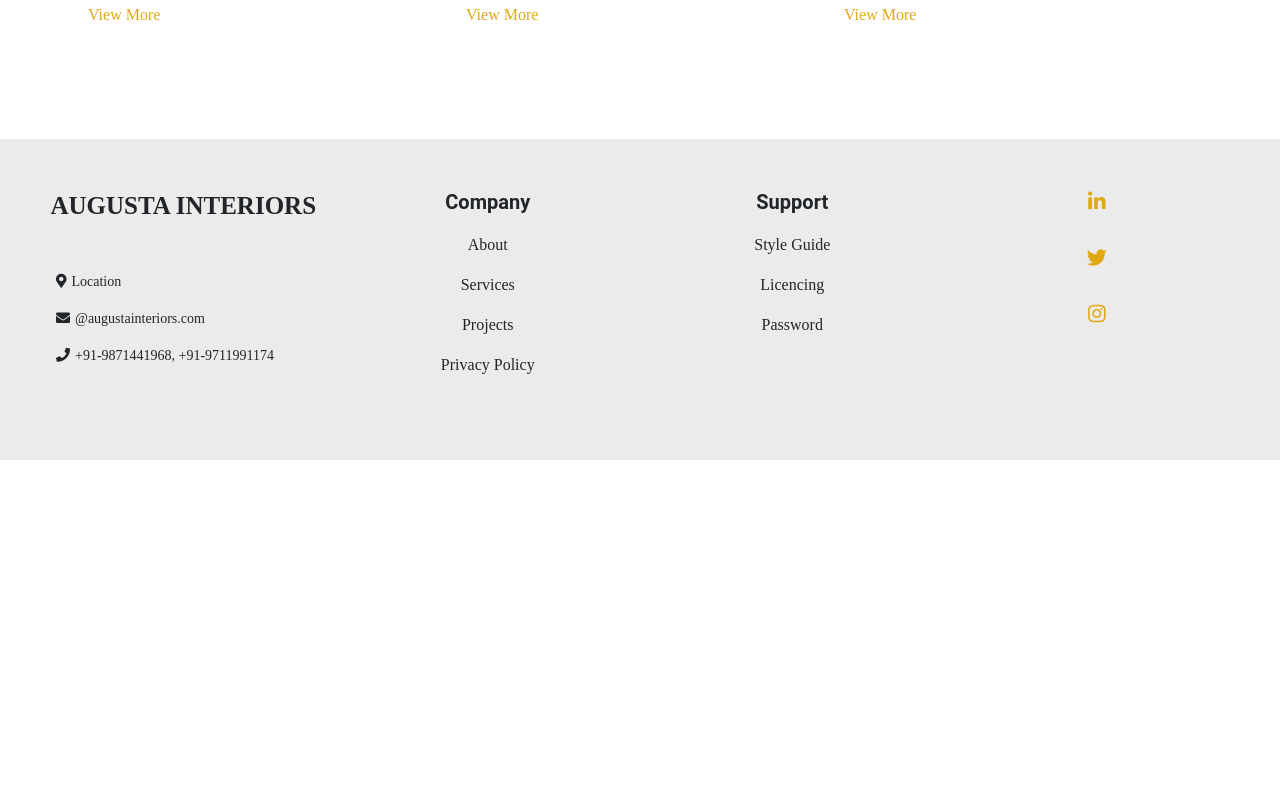
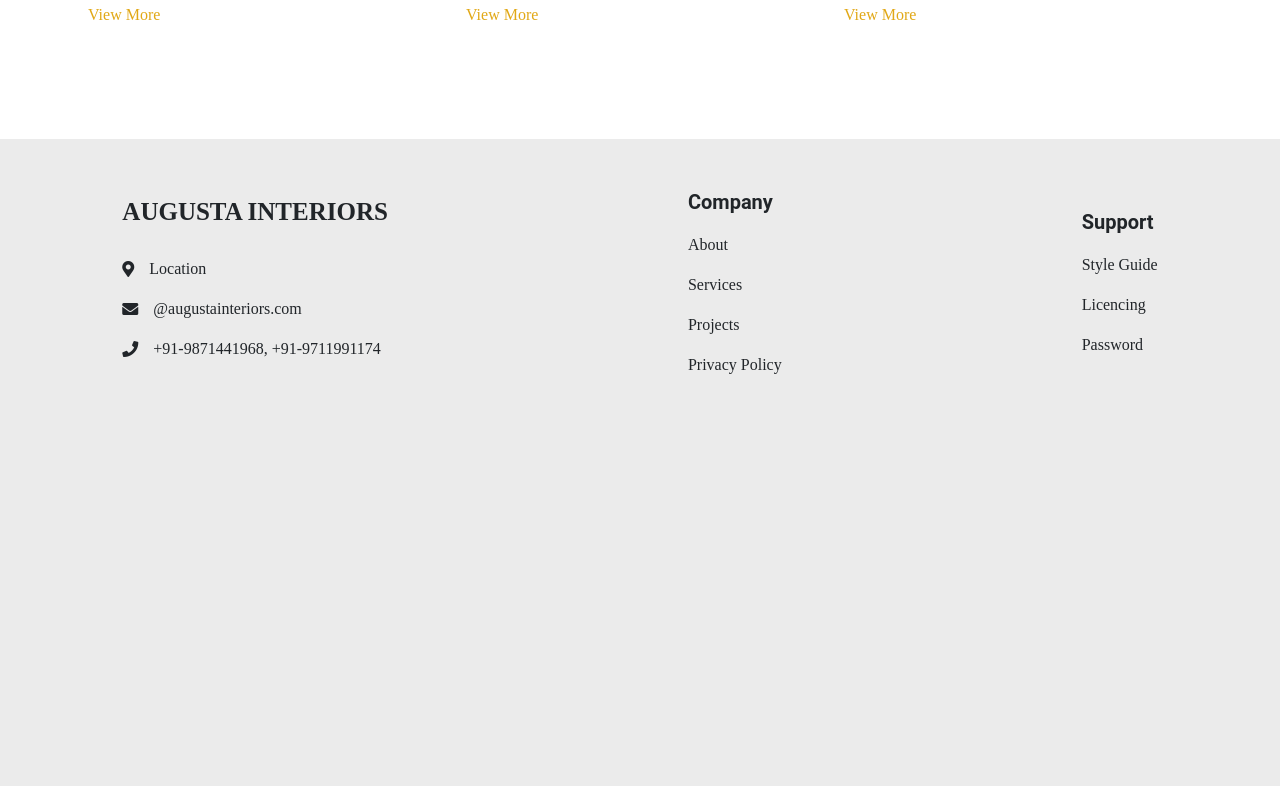
Before and after one commit to RishikaKant/AugustaInteriors, a plain HTML site: page index.html in a window 1280 px wide. Shown: the part 3497-4283 px from the top of the page. Before the commit the page ends 3957 px from the top, so only its background shows below. Drawn offline with nearby package versions, Linux system fonts and the light colour scheme.

Commit message:
styled footer

```diff
--- a/index.html
+++ b/index.html
@@ -216,8 +216,8 @@
 
     <footer>
     <div class="container-fluid" style="background-color:  #ebebeb;">
-            <div class="row text-center mx-3">
-                <div class="col-12 col-md-3 my-5">
+            <div class="row mx-3 footer__container">
+                <div class="my-5">
                     <p class="heading1">AUGUSTA INTERIORS</p>
                         <div class="brand_info">
                         <p><i class="fas fa-map-marker-alt"></i>Location</p>
@@ -226,7 +226,7 @@
                         </div>
                 </div>
 
-                <div class="col-12 col-md-3 my-5">
+                <div class="my-5">
                     <p class="heading2">Company</p>
                     <div class="company">
                      <p>About</p>
@@ -237,14 +237,14 @@
 
                 </div>
 
-                <div class="col-12 col-md-3 my-5">
+                <div class="my-5">
                     <p class="heading2">Support</p>
                     <p>Style Guide</p>
                     <p>Licencing</p>
                     <p>Password</p>
                 </div>
 
-                <div class="col-12 col-md-3 my-5 socials" id="socials">
+                <div class="my-5 socials" id="socials">
                     <p><i class="fab fa-linkedin-in"></i></p>
                     <p><i class="fab fa-twitter"></i></p>
                     <p><i class="fab fa-instagram"></i></p>
--- a/style.css
+++ b/style.css
@@ -260,13 +260,15 @@
     }
 
     .brand_info{
-        padding: 30px 10px;
+        padding: 10px 0px;
     }
 
     .brand_info p{
-        /* margin: 30px 0; */
-        text-align: left;
-        font-size: 14px;
+        display: flex;
+        flex-direction: row;
+        align-items: center;
+        justify-content: flex-start;
+        gap: 10px;
     }
 
     .brand_info i{
@@ -293,6 +295,13 @@
         padding-bottom: 15px;
     }
 
+    .footer__container {
+        display: flex;
+        flex-direction: row;
+        align-items: center;
+        justify-content: center;
+        gap: 300px;
+    }
 
 
     /* FOOTER SECTION ENDS */
```
